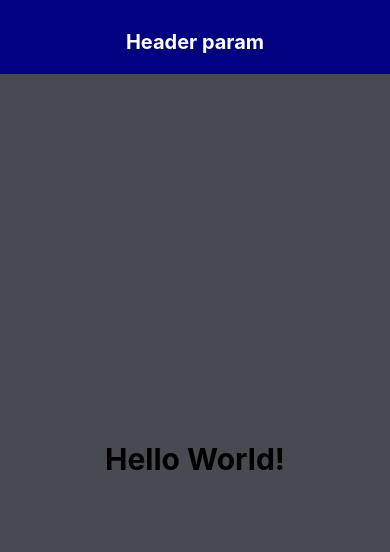
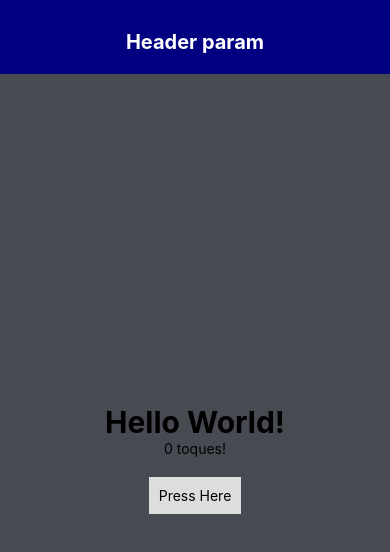
Before and after one commit to alannapaiva/reactnative01, a React Native app: screen / in a window 390 px wide. Shown: the top 552 px of the page. Built offline with nearby package versions, Linux system fonts and the light colour scheme.

Commit message:
add the press and increment button

```diff
--- a/App.js
+++ b/App.js
@@ -1,16 +1,26 @@
 import { StatusBar } from 'expo-status-bar';
-import React from 'react';
+import React, {useState} from 'react';
 import { StyleSheet, Text, View, TouchableOpacity } from 'react-native';
 import Header from './Header';
 
 
 export default function App() {
 
+  const [Contadora, setContador] = useState(0);
+  function incrementar(){
+    setContador(Contadora+1);
+  }
+
   return (
     <>
       <Header title="Header param" />
       <View style={styles.container}>
         <Text style={styles.title}>Hello World!</Text>
+        <Text>{Contadora} toques!</Text>
+        <TouchableOpacity style={styles.button} onPress={incrementar}>
+          <Text>Press Here</Text>
+        </TouchableOpacity>
+
         <StatusBar style="auto" />
       </View>
     </>
@@ -28,5 +38,11 @@ const styles = StyleSheet.create({
     fontSize: 30,
     fontWeight: 'bold',
     color: 'black'
+  },
+  button: {
+    marginTop: 20,
+    alignItems: "center",
+    backgroundColor: "#DDDDDD",
+    padding: 10
   }
 });
```
